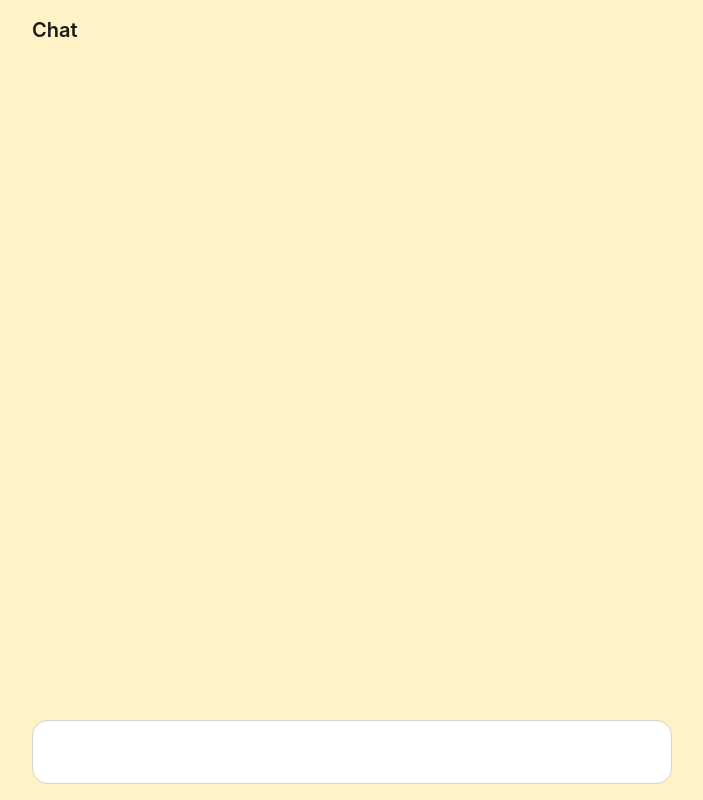
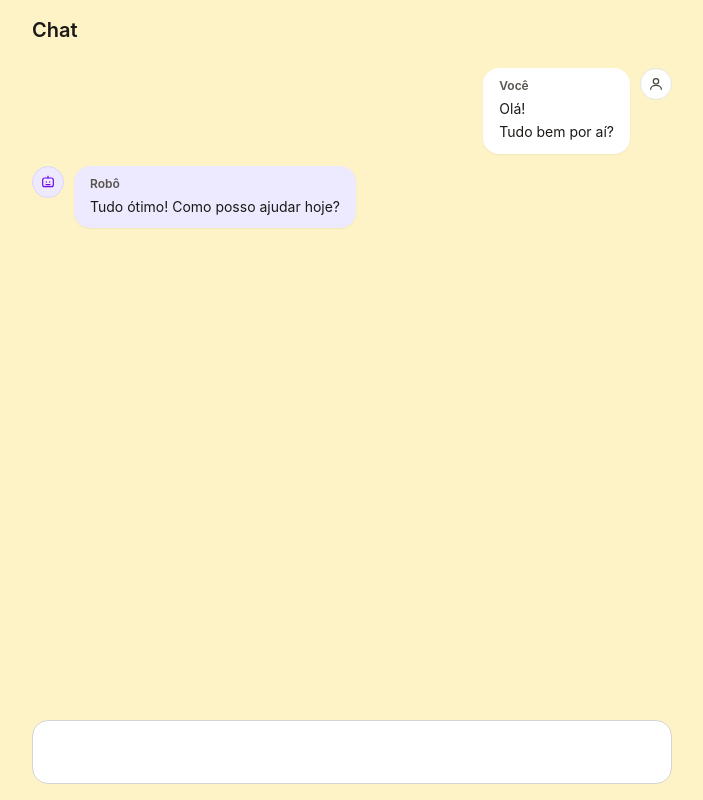
Before and after one commit to secdevbrazil/react-chat-offline, a React (Vite) app: page / in a window 1280 px wide. Shown: the whole page, without its empty margins (288-991 px from the left). Built offline with nearby package versions, Linux system fonts and the light colour scheme.

Commit message:
fase 3 implementada

```diff
--- a/src/components/ChatScreen.tsx
+++ b/src/components/ChatScreen.tsx
@@ -1,8 +1,22 @@
 import { useState } from "react"
 import type { Author, Message } from "../types/message"
+import { MessageList } from "./MessageList"
+
+const INITIAL_MESSAGES: Message[] = [
+  {
+    id: "sample-user-1",
+    author: "user",
+    text: "Olá!\nTudo bem por aí?",
+  },
+  {
+    id: "sample-robot-1",
+    author: "robot",
+    text: "Tudo ótimo! Como posso ajudar hoje?",
+  },
+]
 
 export function ChatScreen() {
-  const [messages] = useState<Message[]>([])
+  const [messages] = useState<Message[]>(INITIAL_MESSAGES)
   const [draft] = useState("")
   const [author] = useState<Author>("user")
 
@@ -17,11 +31,7 @@ export function ChatScreen() {
           <h1 className="text-xl font-semibold">Chat</h1>
         </header>
 
-        <section aria-label="Histórico" className="min-h-0 flex-1 overflow-y-auto">
-          {messages.map((message) => (
-            <div key={message.id}>{message.text}</div>
-          ))}
-        </section>
+        <MessageList messages={messages} />
 
         <div className="shrink-0 pb-4">
           <div className="min-h-16 rounded-2xl border border-stone-300 bg-white" />
--- /dev/null
+++ b/src/components/MessageBubble.tsx
@@ -0,0 +1,72 @@
+import type { Message } from "../types/message"
+
+type MessageBubbleProps = {
+  message: Message
+}
+
+function UserIcon() {
+  return (
+    <svg
+      aria-hidden="true"
+      viewBox="0 0 24 24"
+      fill="none"
+      stroke="currentColor"
+      strokeWidth={1.8}
+      strokeLinecap="round"
+      strokeLinejoin="round"
+      className="h-4 w-4"
+    >
+      <circle cx="12" cy="8" r="4" />
+      <path d="M4 20c0-3.5 3.6-6 8-6s8 2.5 8 6" />
+    </svg>
+  )
+}
+
+function RobotIcon() {
+  return (
+    <svg
+      aria-hidden="true"
+      viewBox="0 0 24 24"
+      fill="none"
+      stroke="currentColor"
+      strokeWidth={1.8}
+      strokeLinecap="round"
+      strokeLinejoin="round"
+      className="h-4 w-4"
+    >
+      <path d="M12 3v3" />
+      <rect x="4" y="6" width="16" height="13" rx="3" />
+      <circle cx="9.5" cy="12" r="1" fill="currentColor" stroke="none" />
+      <circle cx="14.5" cy="12" r="1" fill="currentColor" stroke="none" />
+      <path d="M9 16h6" />
+    </svg>
+  )
+}
+
+export function MessageBubble({ message }: MessageBubbleProps) {
+  const isUser = message.author === "user"
+  const label = isUser ? "Você" : "Robô"
+
+  return (
+    <div className={`flex items-start gap-2.5 ${isUser ? "flex-row-reverse" : "flex-row"}`}>
+      <div
+        className={`flex h-8 w-8 shrink-0 items-center justify-center rounded-full border ${
+          isUser
+            ? "border-stone-200 bg-white text-stone-700"
+            : "border-violet-200 bg-violet-100 text-violet-700"
+        }`}
+      >
+        {isUser ? <UserIcon /> : <RobotIcon />}
+      </div>
+
+      <div
+        className={`max-w-[80%] rounded-2xl px-4 py-2.5 text-stone-900 shadow-xs ${
+          isUser ? "bg-white" : "bg-violet-100"
+        }`}
+      >
+        <p className="mb-1 text-xs font-semibold text-stone-600">{label}</p>
+        <p className="whitespace-pre-wrap break-words text-sm leading-relaxed">{message.text}</p>
+      </div>
+    </div>
+  )
+}
--- /dev/null
+++ b/src/components/MessageList.tsx
@@ -0,0 +1,24 @@
+import type { Message } from "../types/message"
+import { MessageBubble } from "./MessageBubble"
+
+type MessageListProps = {
+  messages: Message[]
+}
+
+export function MessageList({ messages }: MessageListProps) {
+  return (
+    <section aria-label="Histórico" className="min-h-0 flex-1 overflow-y-auto py-2">
+      {messages.length === 0 ? (
+        <div className="flex h-full items-center justify-center">
+          <p className="text-sm text-stone-500">Nenhuma mensagem ainda</p>
+        </div>
+      ) : (
+        <div className="space-y-3 pb-4">
+          {messages.map((message) => (
+            <MessageBubble key={message.id} message={message} />
+          ))}
+        </div>
+      )}
+    </section>
+  )
+}
```
Also changed, not shown: .docs/prd.md.
